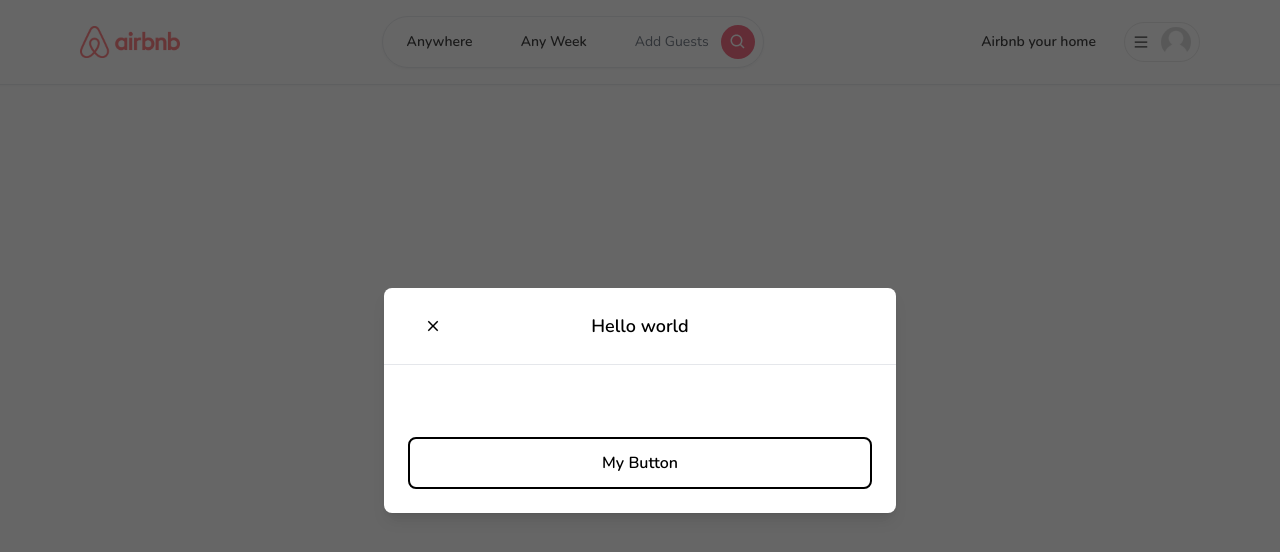
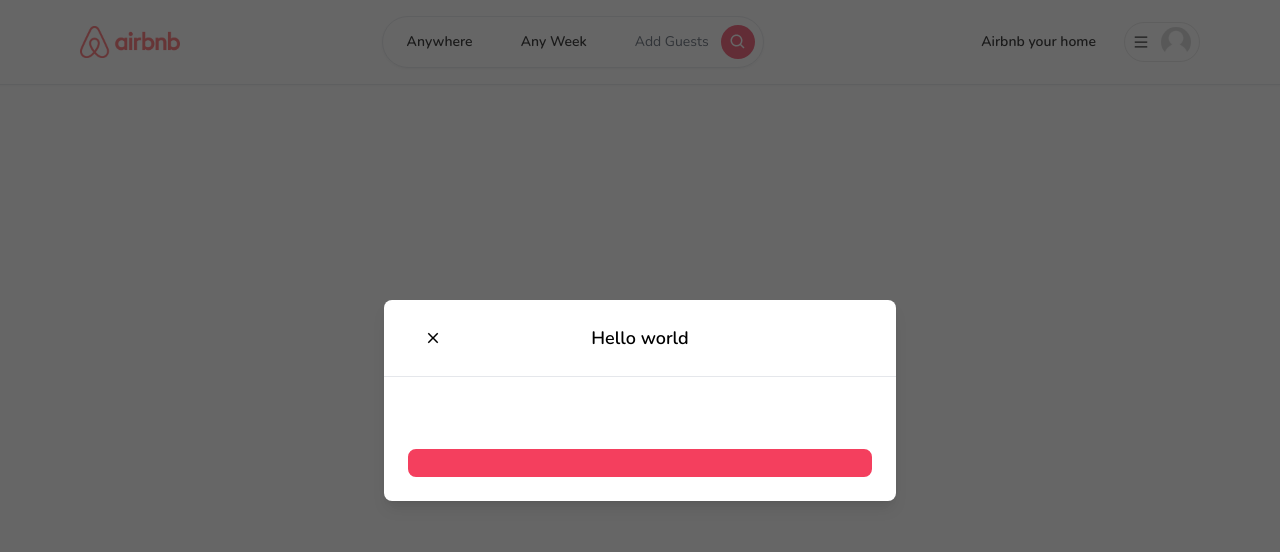
Before and after one commit to pasan1227/airbnb-clone, a Next.js app: page / in a window 1280 px wide. Shown: the top 552 px of the page. Built offline with nearby package versions, Linux system fonts and the light colour scheme.

Commit message:
Complete custom button component

```diff
--- a/app/components/modals/Modal.tsx
+++ b/app/components/modals/Modal.tsx
@@ -15,7 +15,7 @@
   actionLabel: string;
   disabled?: boolean;
   secondaryAction?: () => void;
-  secondaryLabel?: string;
+  secondaryActionLabel?: string;
 }
 
 const Modal: React.FC<ModalProps> = ({
@@ -28,7 +28,7 @@
   actionLabel,
   disabled,
   secondaryAction,
-  secondaryLabel,
+  secondaryActionLabel,
 }) => {
   const [showModal, setShowModal] = useState(isOpen);
 
@@ -93,7 +93,19 @@
               {/* FOOTER */}
               <div className="flex flex-col gap-2 p-6">
                 <div className="flex flex-row items-center gap-4 w-full">
-                  <Button outline label="My Button" />
+                  {secondaryAction && secondaryActionLabel && (
+                    <Button
+                      outline
+                      disabled={disabled}
+                      label={secondaryActionLabel}
+                      onClick={handleSecondaryAction}
+                    />
+                  )}
+                  <Button
+                    disabled={disabled}
+                    label={actionLabel}
+                    onClick={handleSubmit}
+                  />
                 </div>
               </div>
             </div>
```
